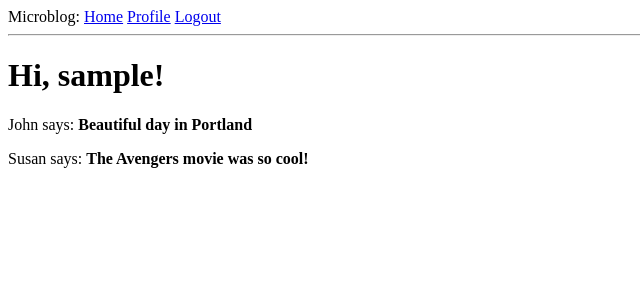
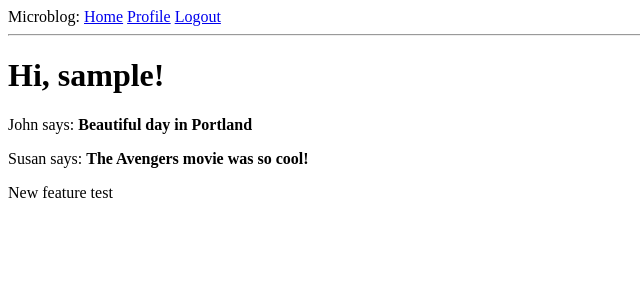
Before and after one commit to Zackry12/lukisgitugitu, a Flask app: page / in a window 1280 px wide. Shown: the top 300 px of the page, without its empty margins (0-640 px from the left). Run offline with Flask 3, Linux system fonts and the light colour scheme; the visitor is signed in with stand-in values (Sample User, id 1); data comes from the database, SQL or seed files in the repository.

Commit message:
Test feature

```diff
--- a/app/templates/index.html
+++ b/app/templates/index.html
@@ -5,4 +5,5 @@
     {% for post in posts %}
     <div><p>{{ post.author.username }} says: <b>{{ post.body }}</b></p></div>
     {% endfor %}
+    <p> New feature test</p>
 {% endblock %}
```
